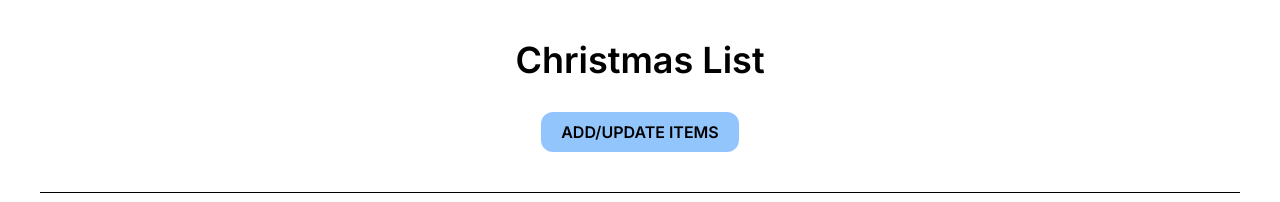
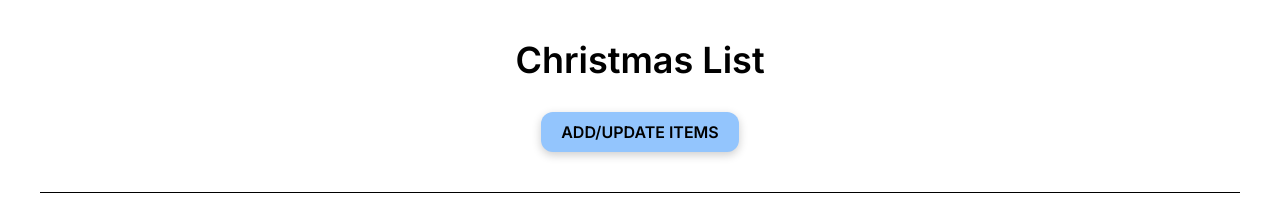
Before and after one commit to brandonmcconathy/christmas-list-react, a Next.js app: page / in a window 1280 px wide. Shown: the top 202 px of the page. Built offline with nearby package versions, Linux system fonts and the light colour scheme.

Commit message:
Added box pop

```diff
--- a/src/app/globals.css
+++ b/src/app/globals.css
@@ -1,3 +1,7 @@
 @tailwind base;
 @tailwind components;
 @tailwind utilities;
+
+.box-pop {
+  box-shadow: 0 3px 10px rgb(0,0,0,0.2);
+}
--- a/src/app/page.tsx
+++ b/src/app/page.tsx
@@ -5,7 +5,7 @@ export default function Home() {
     <main className="text-center m-10">
       <div className="flex flex-col items-center gap-8">
         <h1 className="text-4xl font-semibold">Christmas List</h1>
-        <Link href='/signin' className="bg-blue-300 py-2 px-5 rounded-xl font-semibold" >ADD/UPDATE ITEMS</Link>
+        <Link href='/signin' className="bg-blue-300 py-2 px-5 rounded-xl font-semibold box-pop" >ADD/UPDATE ITEMS</Link>
       </div>
       <hr className="border-black my-10" ></hr>
       <div>
```
